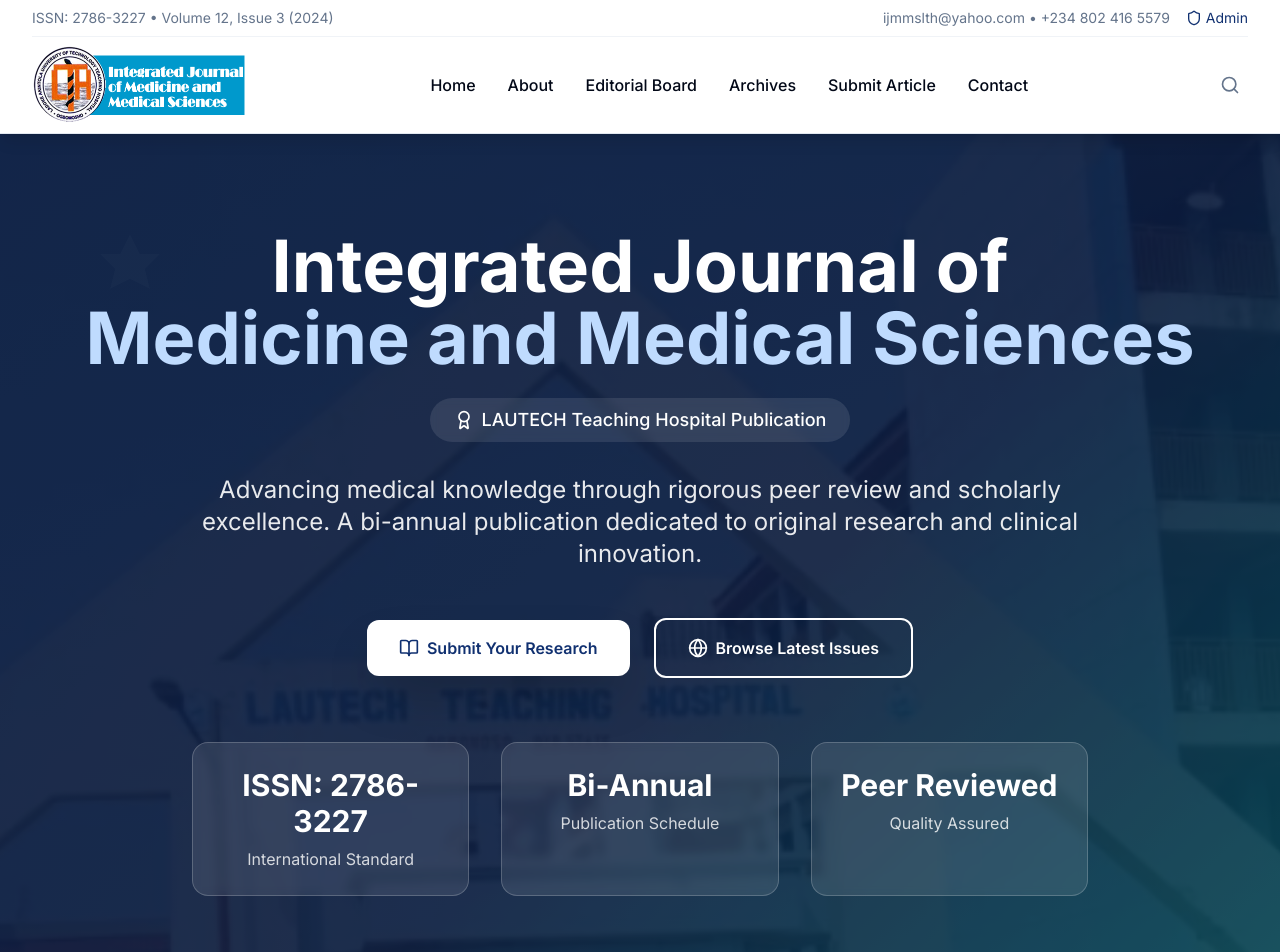
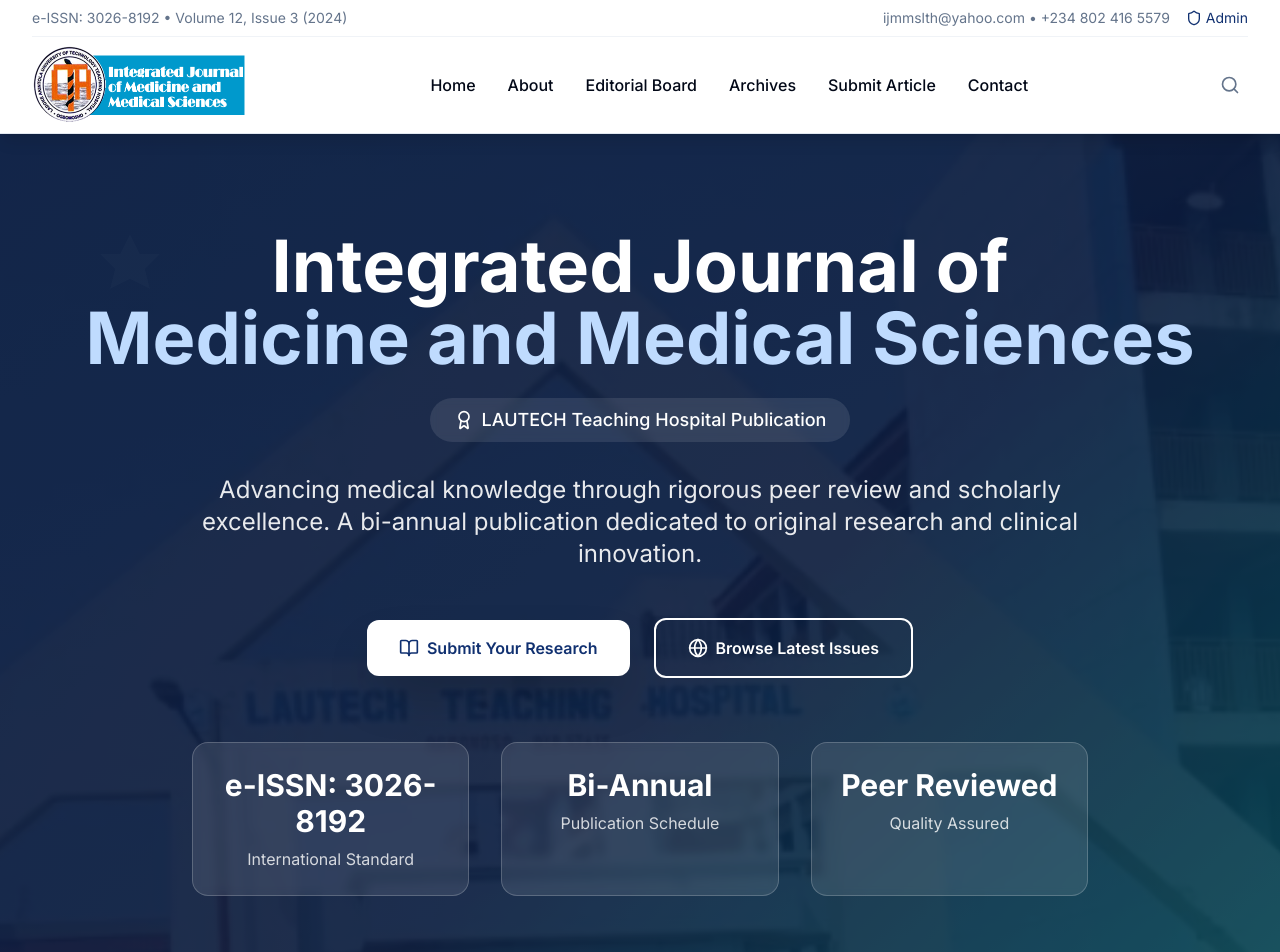
Before and after one commit to Olajohnme/scholarly-nexus-web, a React (Vite) app: page / in a window 1280 px wide. Shown: the top 952 px of the page. Built offline with nearby package versions, Linux system fonts and the light colour scheme.

Commit message:
Update ISSN in header and hero
Update ISSN from 2786-3227 to e-ISSN: 3026-8192 in the header and hero sections.

```diff
--- a/src/components/Header.tsx
+++ b/src/components/Header.tsx
@@ -1,4 +1,3 @@
-
 import React, { useState } from 'react';
 import { Link } from 'react-router-dom';
 import { Menu, X, Search, BookOpen, Shield } from 'lucide-react';
@@ -21,7 +20,7 @@ const Header = () => {
         {/* Top bar with journal info */}
         <div className="hidden md:flex justify-between items-center py-2 text-sm border-b border-border/50">
           <div className="text-muted-foreground">
-            ISSN: 2786-3227 • Volume 12, Issue 3 (2024)
+            e-ISSN: 3026-8192 • Volume 12, Issue 3 (2024)
           </div>
           <div className="flex items-center space-x-4">
             <div className="text-muted-foreground">
--- a/src/components/HeroSection.tsx
+++ b/src/components/HeroSection.tsx
@@ -1,4 +1,3 @@
-
 import React from 'react';
 import { Link } from 'react-router-dom';
 import { BookOpen, Users, Globe, Award } from 'lucide-react';
@@ -79,7 +78,7 @@ const HeroSection = () => {
           <div className="animate-fade-in-up stagger-3">
             <div className="grid grid-cols-1 md:grid-cols-3 gap-8 max-w-4xl mx-auto">
               <div className="bg-white/10 backdrop-blur-sm rounded-2xl p-6 border border-white/20">
-                <div className="text-3xl font-bold mb-2">ISSN: 2786-3227</div>
+                <div className="text-3xl font-bold mb-2">e-ISSN: 3026-8192</div>
                 <div className="text-white/80">International Standard</div>
               </div>
               <div className="bg-white/10 backdrop-blur-sm rounded-2xl p-6 border border-white/20">
```
